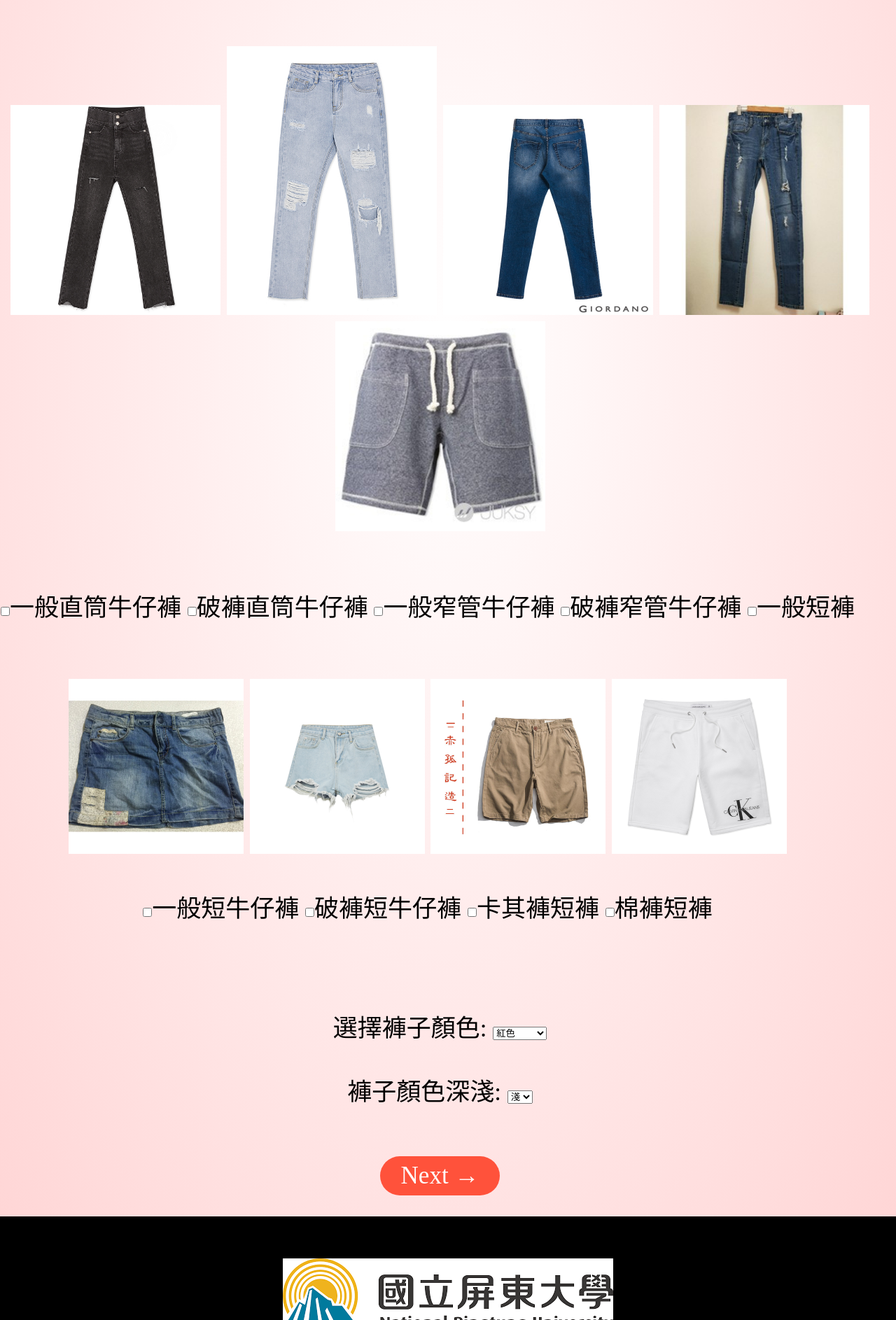
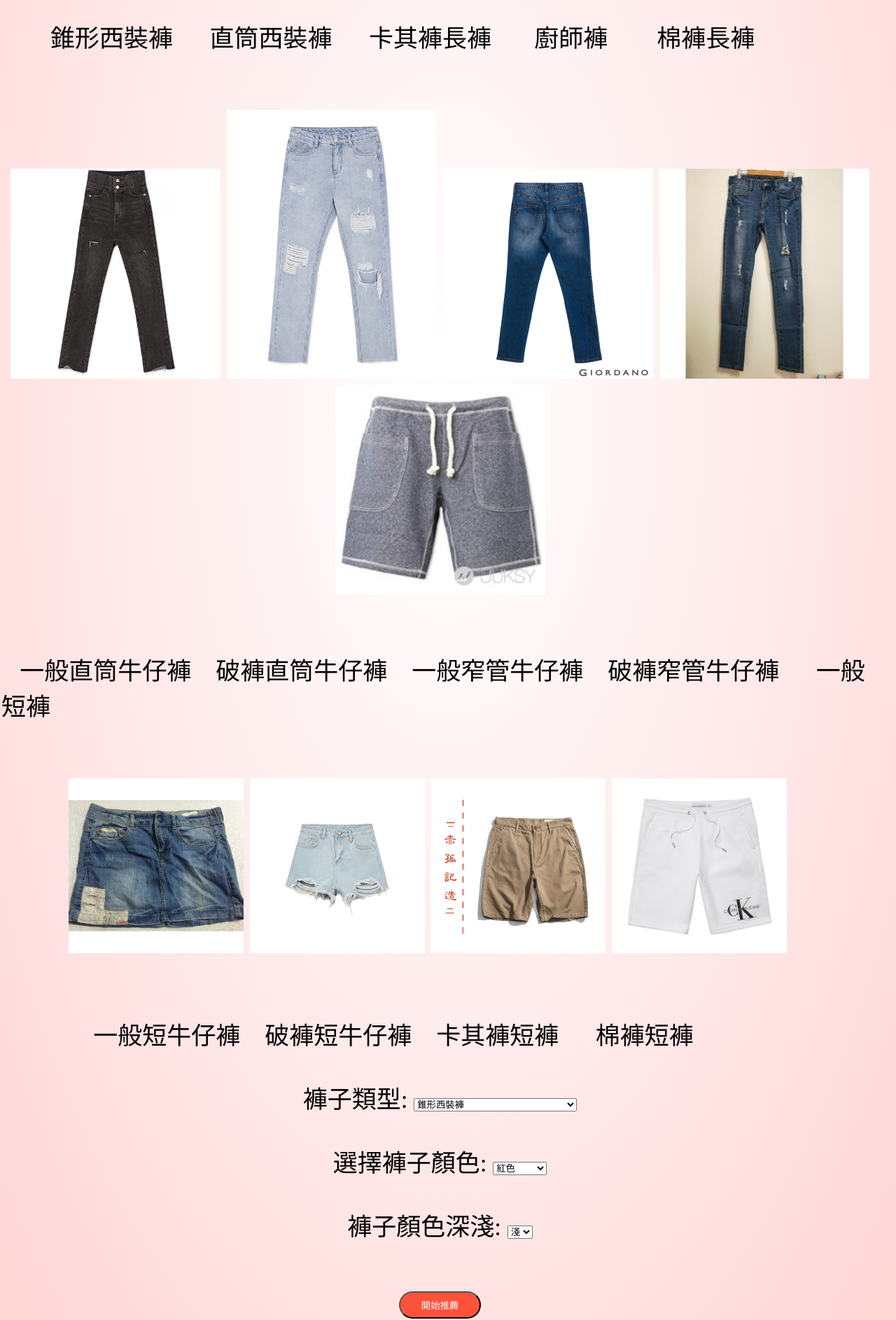
Before and after one commit to ZhiYao1998/ClothWeb, a plain HTML site: page pant.html in a window 1280 px wide. Shown: the part 743-2629 px from the top of the page at 70% size. Drawn offline with Linux system fonts and the light colour scheme.

Commit message:
html-12/10 edit

```diff
--- a/pant.html
+++ b/pant.html
@@ -100,7 +100,7 @@ page{
 
      <nav>
        <ul>
-          <li><a href="root.html">首頁</a></li>
+          <li><a href="index.html">首頁</a></li>
           <li><a href="https://www.nptu.edu.tw/index.php">
           NPTU</a></li>
           <li><a href="https://cs.nptu.edu.tw/index.php">
@@ -113,7 +113,10 @@ page{
   </div>
 
 <div2>
-<form>
+<form action="UsingAlgorithm.php" method="post">
+<label for="Name">請輸入全名:</label>
+        <input type="text" id="Name" name="Name">
+        <br><br>
 <h1>請選擇一件您常穿的褲子，並選擇顏色、深淺:</h1>
    <div >
 
@@ -124,12 +127,18 @@ page{
        <img src="pant/棉褲長褲.jpg" width="250" />
        <br>
        <br>
-       <div style="margin-left:-1em">
-       <input type="checkbox" value="1" name="Species_1">錐形西裝褲
-       <input type="checkbox" value="2" name="Species_2">直筒西裝褲
-       <input type="checkbox" value="3" name="Species_3">卡其褲長褲
-       <input type="checkbox" value="4" name="Species_4">廚師褲
-       <input type="checkbox" value="5" name="Species_5">棉褲長褲
+
+       <div style="text-align:left">
+       &nbsp&nbsp&nbsp&nbsp&nbsp&nbsp&nbsp
+       錐形西裝褲
+       &nbsp&nbsp&nbsp&nbsp
+       直筒西裝褲
+       &nbsp&nbsp&nbsp&nbsp
+       卡其褲長褲
+       &nbsp&nbsp&nbsp&nbsp&nbsp
+       廚師褲
+       &nbsp&nbsp&nbsp&nbsp&nbsp&nbsp
+       棉褲長褲
 
 
        </div>
@@ -141,14 +150,19 @@ page{
        <img src="pant/破褲窄管牛仔褲.jfif" width="300" />
        <img src="pant/一般短褲.jpg" width="300" />
 
-       <div style="margin-left:-1em">
+       <div style="text-align:left">
        <br>
        <br>
-       <input type="checkbox" value="6" name="Species_6">一般直筒牛仔褲
-       <input type="checkbox" value="7" name="Species_7">破褲直筒牛仔褲
-       <input type="checkbox" value="8" name="Species_8">一般窄管牛仔褲
-       <input type="checkbox" value="9" name="Species_9">破褲窄管牛仔褲
-       <input type="checkbox" value="10" name="Species_10">一般短褲
+       &nbsp&nbsp
+       一般直筒牛仔褲
+       &nbsp&nbsp
+       破褲直筒牛仔褲
+       &nbsp&nbsp
+       一般窄管牛仔褲
+       &nbsp&nbsp
+       破褲窄管牛仔褲
+       &nbsp&nbsp&nbsp&nbsp
+       一般短褲
 
        </div>
        <br>
@@ -158,16 +172,44 @@ page{
        <img src="pant/破褲短牛仔褲.jpg" width="250" />
        <img src="pant/卡其褲短褲.jpg" width="250" />
        <img src="pant/棉褲短褲.jpg" width="250" />
+       </div>
        <br>
        <br>
-       <input type="checkbox" value="11" name="Species_11">一般短牛仔褲
-       <input type="checkbox" value="12" name="Species_12">破褲短牛仔褲
-       <input type="checkbox" value="13" name="Species_13">卡其褲短褲
-       <input type="checkbox" value="14" name="Species_14">棉褲短褲
+       <div style="text-align:left">
+       &nbsp&nbsp&nbsp&nbsp&nbsp&nbsp&nbsp&nbsp&nbsp&nbsp&nbsp&nbsp
+       &nbsp
+       一般短牛仔褲
+       &nbsp&nbsp
+       破褲短牛仔褲
+       &nbsp&nbsp
+       卡其褲短褲
+       &nbsp&nbsp&nbsp&nbsp
+       棉褲短褲
        </div>
 </div>
+<br>
+<label for="Pant">褲子類型:</label>
+<select name="Pant" id="Type">
+<optgroup label="pant 1 ~ 7">
+	<option value="1">錐形西裝褲</option>
+	<option value="2">直筒西裝褲</option>
+	<option value="3">卡其褲長褲</option>
+	<option value="4">廚師褲</option>
+	<option value="5">棉褲長褲</option>
+	<option value="6">一般直筒牛仔褲(顏色只有藍、黑)</option>
+	<option value="7">破褲直筒牛仔褲(顏色只有藍、黑)</option>
+</optgroup>
+<optgroup label="pant 8 ~ 14">
+	<option value="8">一般窄管牛仔褲(顏色只有藍、黑)</option>
+	<option value="9">破褲窄管牛仔褲(顏色只有藍、黑)</option>
+	<option value="10">一般短褲</option>
+	<option value="11">一般短牛仔褲(顏色只有藍、黑)</option>
+	<option value="12">破褲短牛仔褲(顏色只有藍、黑)</option>
+	<option value="13">卡其褲短褲</option>
+	<option value="14">棉褲短褲</option>
+</optgroup>
+</select>
 
-<br>
 <br>
 <br>
 
@@ -200,7 +242,8 @@ page{
 </select>
 <br>
 <br>
-       <a href="" class="btn">Next &#8594 </a>
+
+       <input type ="submit" class="btn" value="開始推薦">
 </div>
 </form>
 </div2>
```
Also changed, not shown: build.html (+4 -3 lines), cloth.html (+61 -15 lines), cloth_pant.html (+8 -4 lines), index.html (+1 -1 lines), two_part.html (+2 -2 lines), 2 other files.
